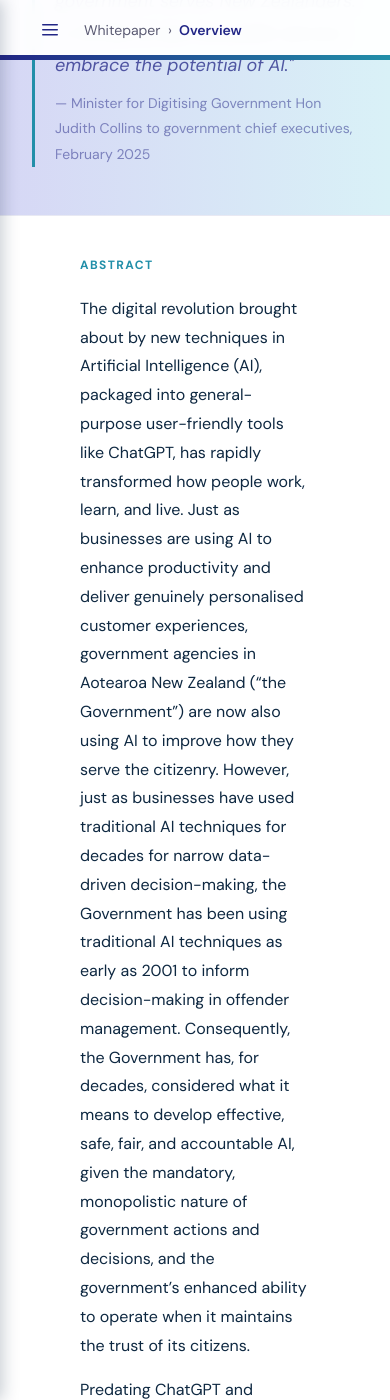
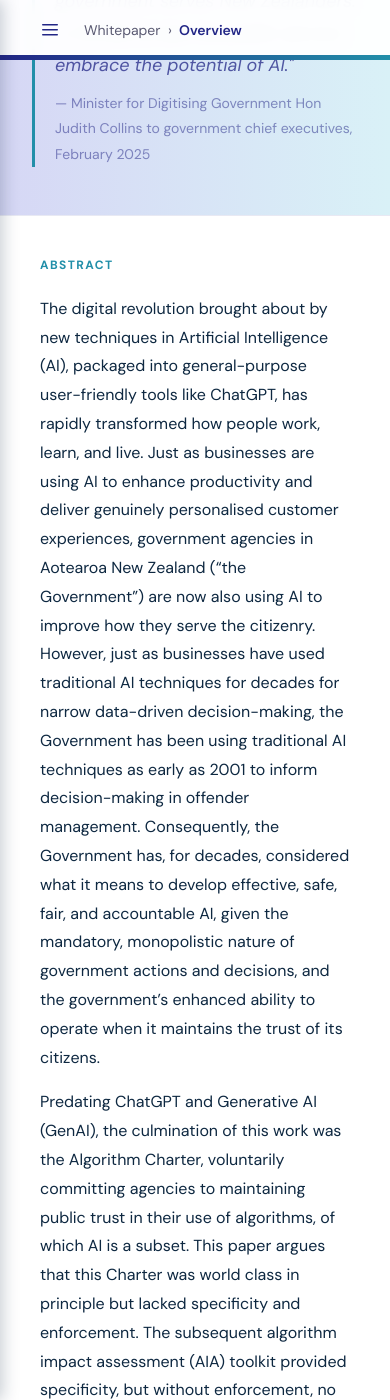
Before and after one commit to johnielb/NZAIM, a Jekyll site: the page built from index.md, in a window 390 px wide and 1400 px high, scrolled down 1064 px. Built offline with Jekyll 4.4.1, drawn with Linux system fonts in a browser that asks for light colours.

Commit message:
Fix abstract padding on mobile

```diff
--- a/_sass/_layout.scss
+++ b/_sass/_layout.scss
@@ -441,6 +441,12 @@ body {
 
 // ─── Responsive: collapse sidebar on small screens ────────────────────────────
 @media (max-width: 900px) {
+  .cover__abstract,
+  .cover__nav-hint {
+    padding-left: $sp-10;
+    padding-right: $sp-10;
+  }
+
   .sidebar {
     transform: translateX(-100%);
     transition: transform $transition-base, width $transition-base;
```
